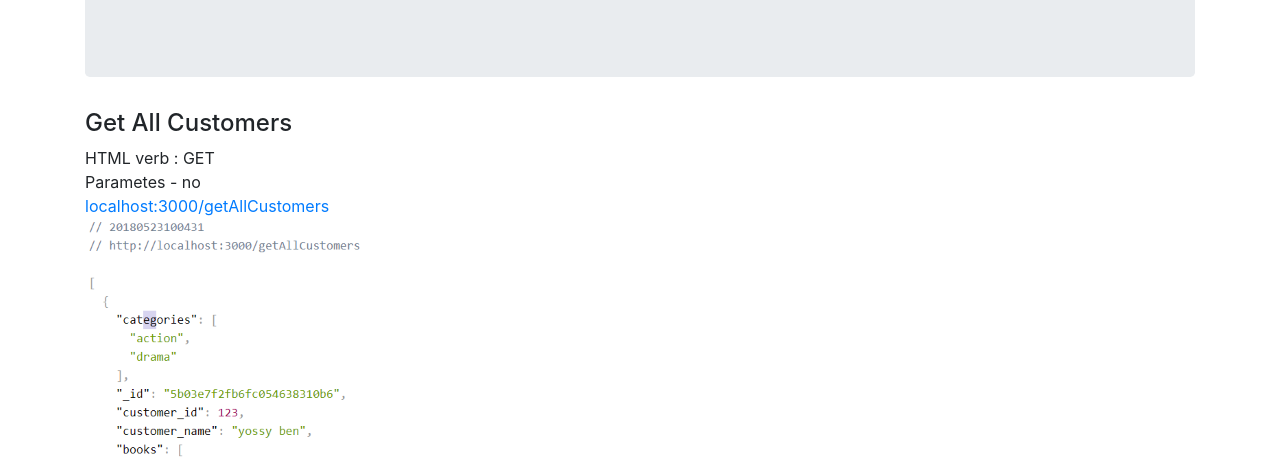
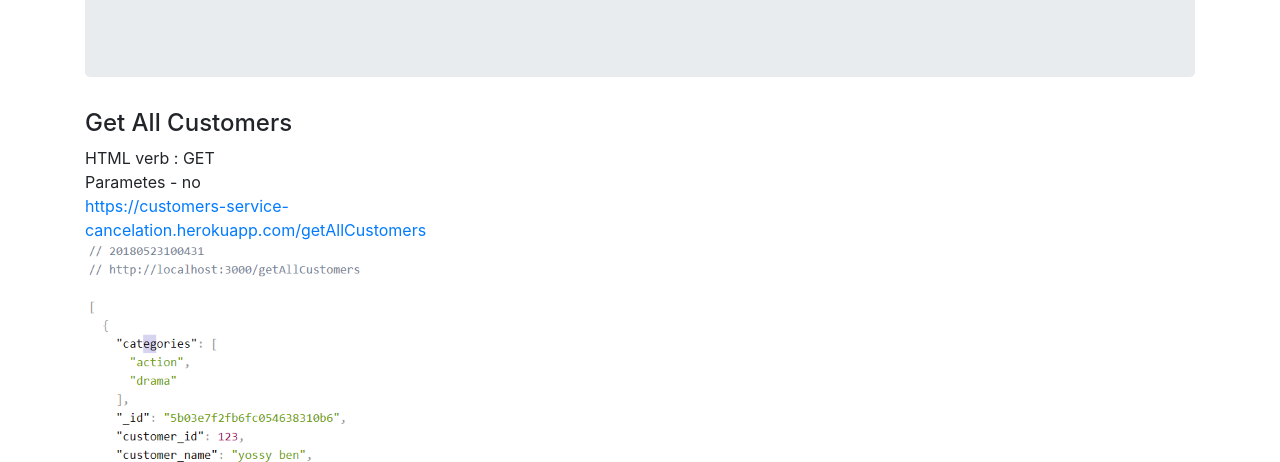
Before and after one commit to liorshahar/ProjectOne, a website: page views/index.html in a window 1280 px wide. Shown: the part 319-781 px from the top of the page. Drawn offline with nearby package versions, Linux system fonts and the light colour scheme.

Commit message:
view test

```diff
--- a/views/index.html
+++ b/views/index.html
@@ -1,4 +1,4 @@
-
+<!--https://customers-service-cancelation.herokuapp.com-->
 <!DOCTYPE html>
 <html lang="en">
     <head>
@@ -47,7 +47,7 @@
                     <p>
                         HTML verb : GET <br>
                         Parametes - no <br>
-                        <a href="#">localhost:3000/getAllCustomers</a><br>
+                        <a href="#">https://customers-service-cancelation.herokuapp.com/getAllCustomers</a><br>
                         <img src="/assets/img/getAll.PNG" class="img-fluid" alt="Responsive image">
                     </p>
 
```
